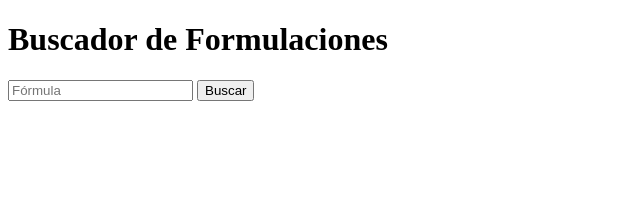
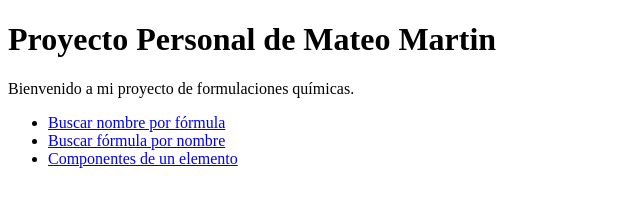
Before and after one commit to mlcganda/Proyecto-Personal, a plain HTML site: page index.html in a window 1280 px wide. Shown: the whole page, without its empty margins (0-640 px from the left). Drawn offline with Linux system fonts and the light colour scheme.

Commit message:
Update index.html

```diff
--- a/index.html
+++ b/index.html
@@ -1,13 +1,15 @@
 <!DOCTYPE html>
 <html>
 <head>
-    <title>Buscador de Formulaciones</title>
+    <title>Proyecto Personal de Mateo Martin</title>
 </head>
 <body>
-    <h1>Buscador de Formulaciones</h1>
-    <form action="" method="get">
-        <input type="text" name="formula" placeholder="Fórmula">
-        <button type="submit">Buscar</button>
-    </form>
+    <h1>Proyecto Personal de Mateo Martin</h1>
+    <p>Bienvenido a mi proyecto de formulaciones químicas.</p>
+    <ul>
+        <li><a href="buscar_formula.html">Buscar nombre por fórmula</a></li>
+        <li><a href="buscar_nombre.html">Buscar fórmula por nombre</a></li>
+        <li><a href="componentes.html">Componentes de un elemento</a></li>
+    </ul>
 </body>
 </html>
```
